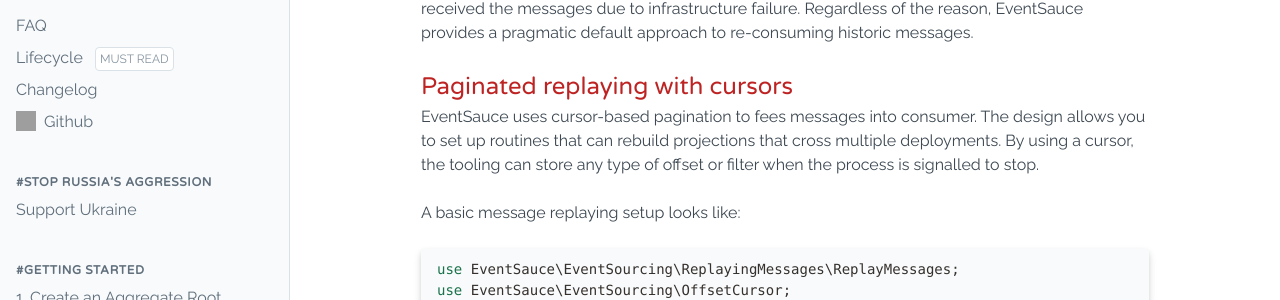
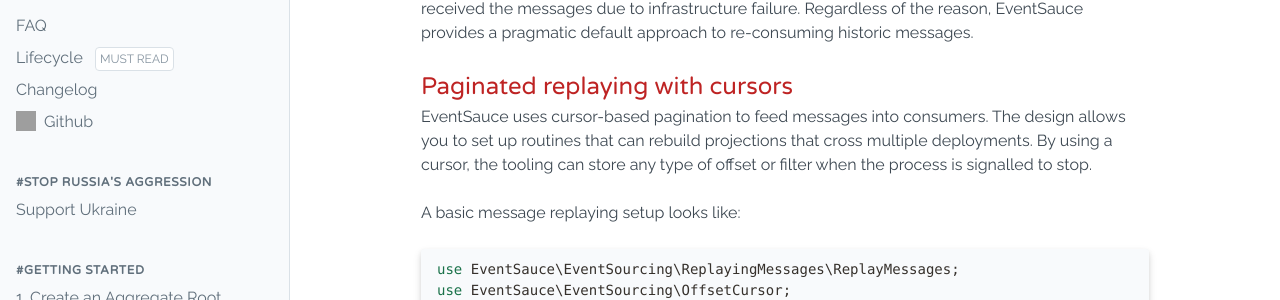
Before and after one commit to EventSaucePHP/EventSauce, a Jekyll site: the page built from docs/docs/advanced/replaying-messages.md, in a window 1280 px wide and 900 px high. Shown: the part 254-554 px from the top of the window. Built offline with Jekyll 4.4.1, drawn with Linux system fonts in a browser that asks for light colours; comment, search, counter and statistics services are not loaded; grey boxes are pictures that could not be loaded.

Commit message:
Fix replaying docs

```diff
--- a/docs/docs/advanced/replaying-messages.md
+++ b/docs/docs/advanced/replaying-messages.md
@@ -11,7 +11,7 @@ provides a pragmatic default approach to re-consuming historic messages.
 
 ## Paginated replaying with cursors
 
-EventSauce uses cursor-based pagination to fees messages into consumer. The design allows you
+EventSauce uses cursor-based pagination to feed messages into consumers. The design allows you
 to set up routines that can rebuild projections that cross multiple deployments. By using a
 cursor, the tooling can store any type of offset or filter when the process is signalled to stop.
 
```
